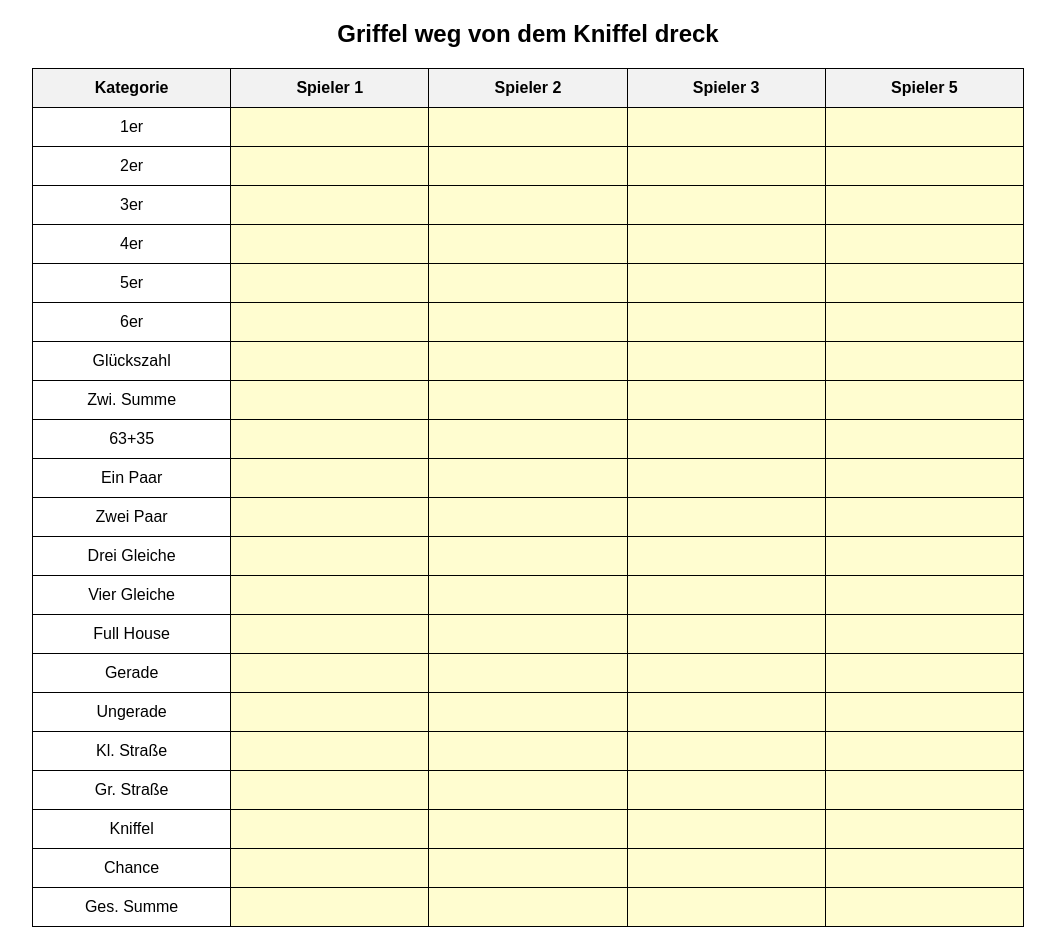
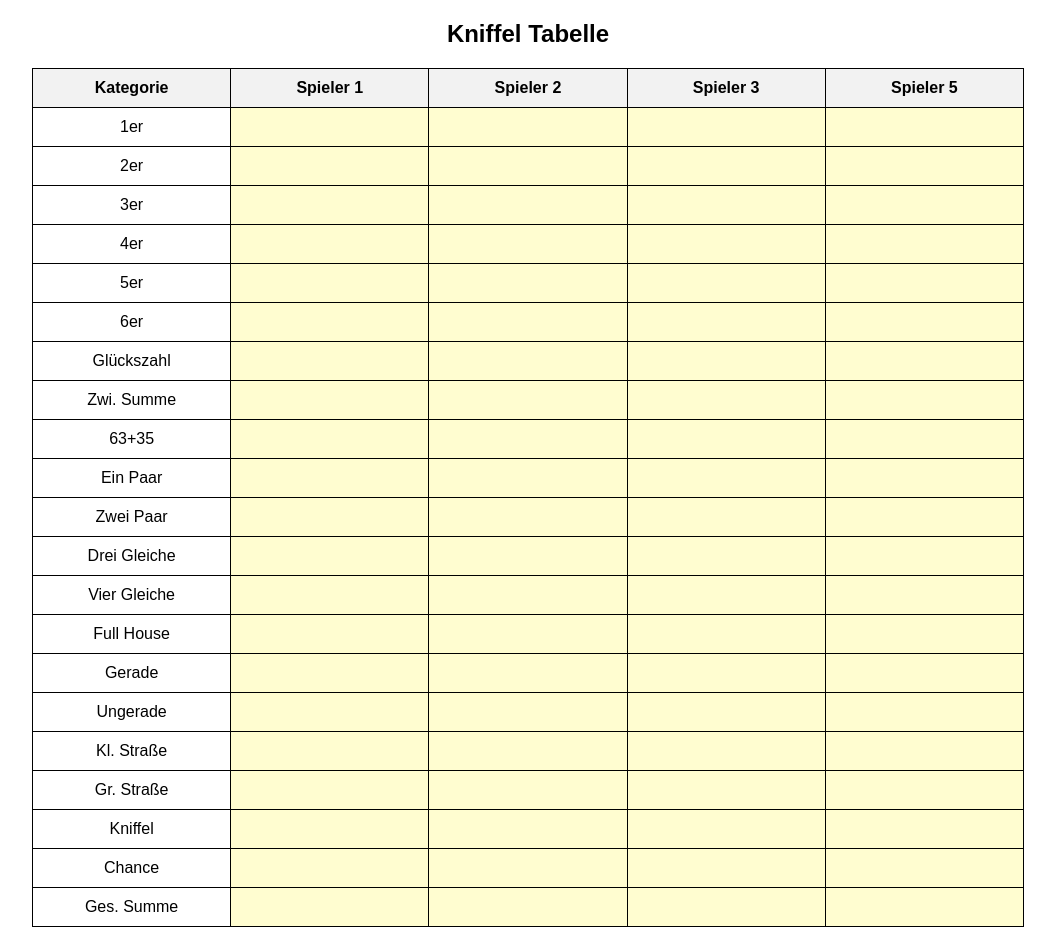
Before and after one commit to Spezi-Oli/Meine-Pico-Site, a plain HTML site: page index.html in a window 1280 px wide. Shown: the top 930 px of the page, without its empty margins (112-1167 px from the left). Drawn offline with Linux system fonts and the light colour scheme.

Commit message:
Update index.html

```diff
--- a/index.html
+++ b/index.html
@@ -8,7 +8,7 @@
 </head>
 <body>
 
-    <h2>Griffel weg von dem Kniffel dreck</h2>
+    <h2>Kniffel Tabelle</h2>
 
     <table>
         <thead>
```
